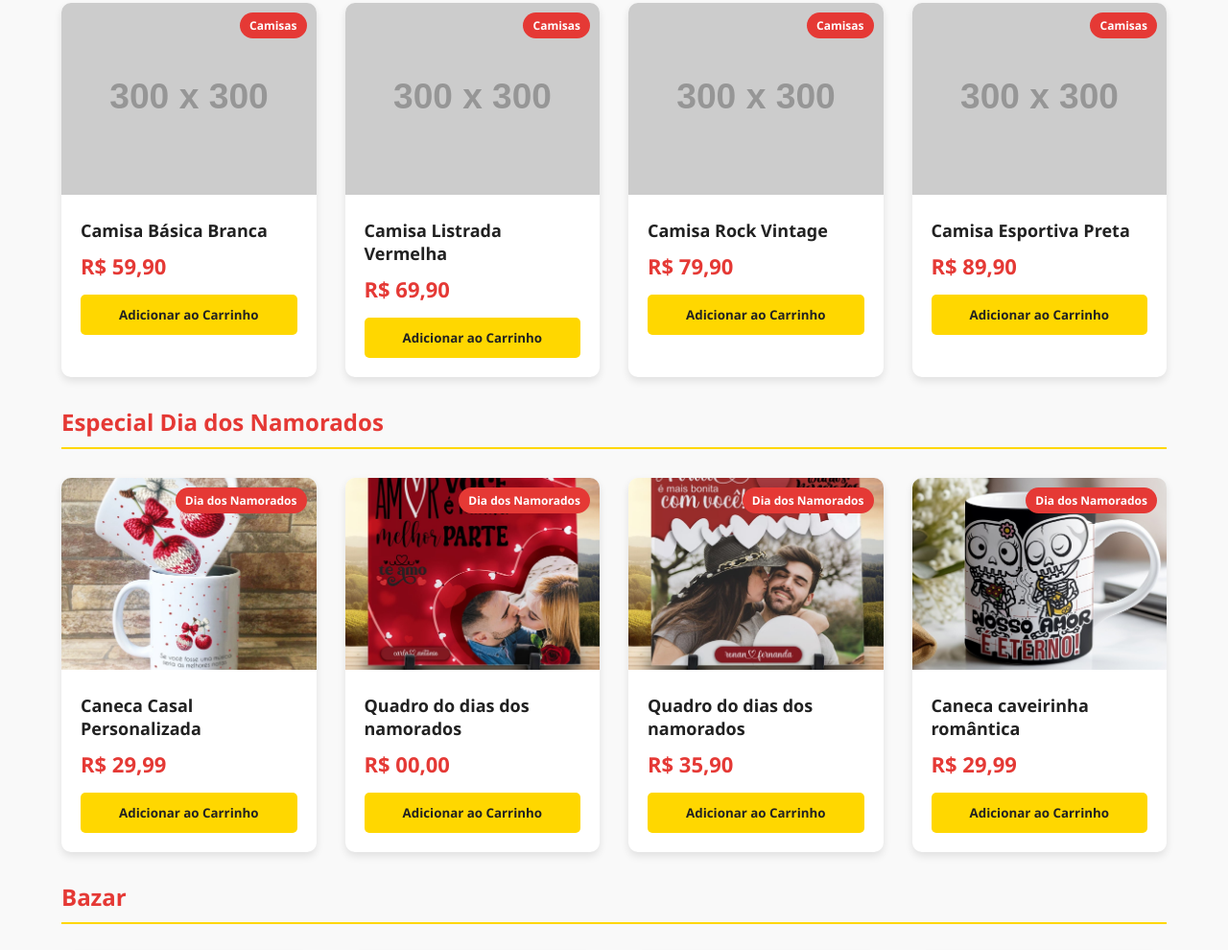
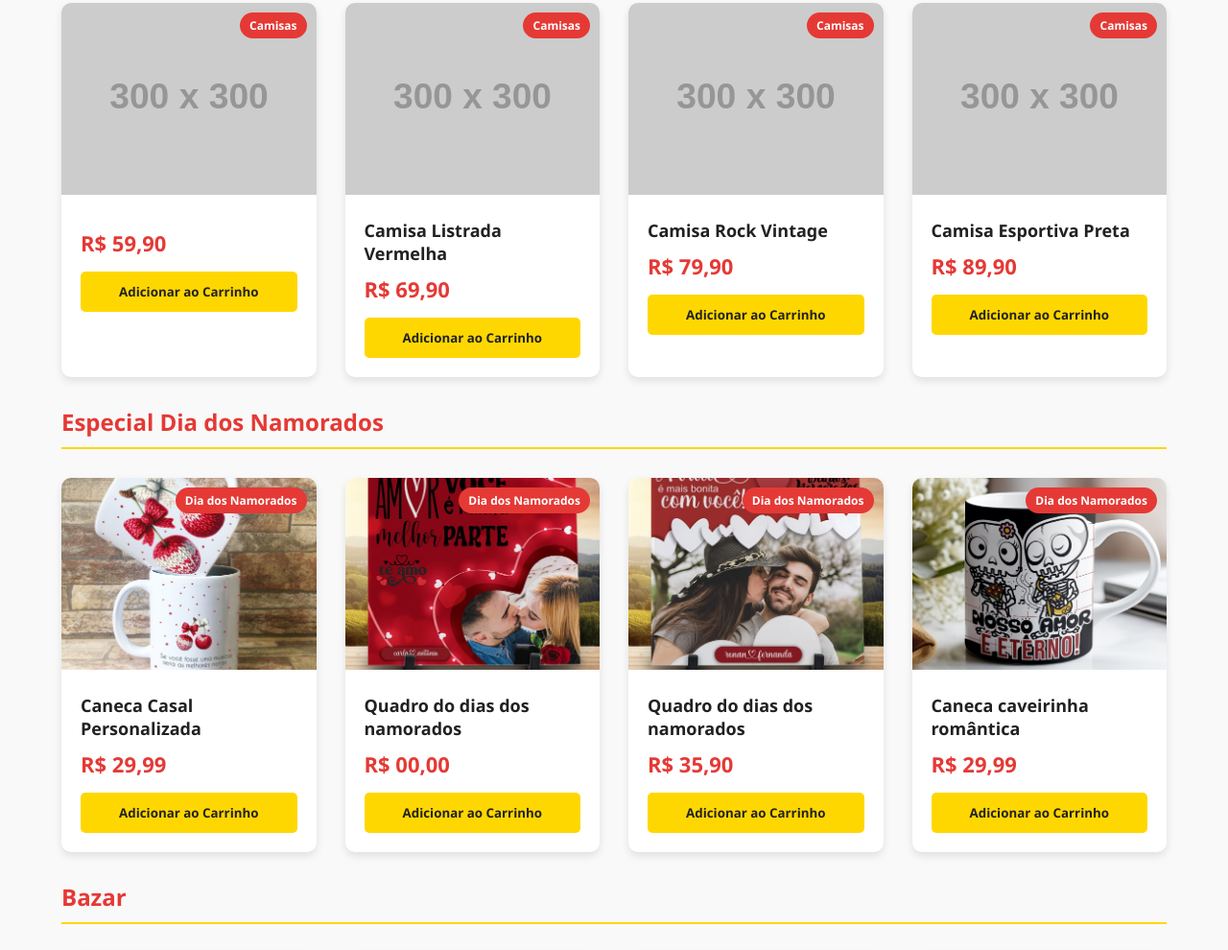
Before and after one commit to Mrsd31/naldocomvcoficial, a plain HTML site: page index.html in a window 1280 px wide. Shown: the part 938-1928 px from the top of the page at 96% size. Drawn offline with Linux system fonts and the light colour scheme; placeholder pictures from the web are drawn by us.

Commit message:
atualização

```diff
--- a/index.html
+++ b/index.html
@@ -57,7 +57,7 @@
                     <div class="produto-info">
                         <h3 class="produto-titulo">Caneca Personalizada</h3>
                         <p class="produto-preco">R$ 29,99</p>
-                        <button class="add-to-cart" data-id="101" data-name="Caneca Café Premium" data-price="39.90" data-img="https://via.placeholder.com/300x300?text=Caneca+1">
+                        <button class="add-to-cart" data-id="101" data-name="Caneca Personalizada" data-price="29.99" data-img="img/canecas/canecas .jpg?text=Caneca+1">
                             Adicionar ao Carrinho
                         </button>
                     </div>
@@ -111,11 +111,11 @@
                 <!-- Camisa 1 -->
                 <div class="produto-card">
                     <span class="produto-categoria">Camisas</span>
-                    <img src="https://via.placeholder.com/300x300?text=Camisa+1" alt="Camisa Básica Branca" class="produto-imagem">
+                    <img src="https://via.placeholder.com/300x300?text=Camisa+1" alt="" class="produto-imagem">
                     <div class="produto-info">
-                        <h3 class="produto-titulo">Camisa Básica Branca</h3>
+                        <h3 class="produto-titulo"></h3>
                         <p class="produto-preco">R$ 59,90</p>
-                        <button class="add-to-cart" data-id="201" data-name="Camisa Básica Branca" data-price="59.90" data-img="https://via.placeholder.com/300x300?text=Camisa+1">
+                        <button class="add-to-cart" data-id="201" data-name="" data-price="59.90" data-img="https://via.placeholder.com/300x300?text=Camisa+1">
                             Adicionar ao Carrinho
                         </button>
                     </div>
```
